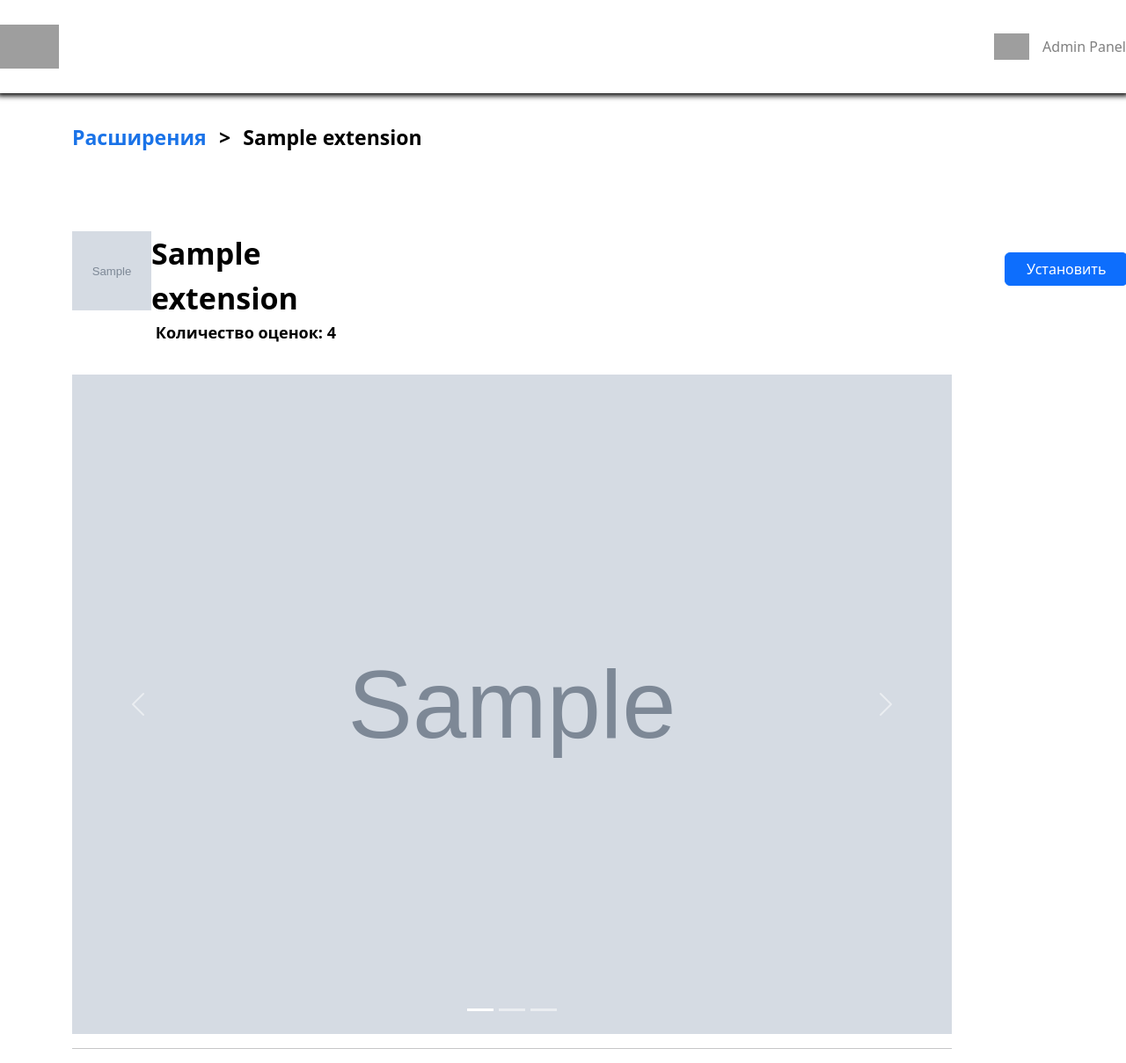
After one commit to LeonidDavidchuk/GoogleChromeExtentionsSite, a Node server app: page /extension/600000000000000000000001 in a window 1280 px wide. The commit adds this page. Shown: the whole page at 88% size. Run offline with Node 20, Linux system fonts and the light colour scheme; tables that the repository leaves empty hold one stand-in row (values such as "Sample post"); grey boxes marked "Sample" are stand-in pictures; some libraries are stand-ins or nearby versions; grey boxes are pictures that could not be loaded.

Commit message:
UPD
Added a click on a card with goods and displaying information about the product. Added validation to the admin panel.

```diff
--- a/package.json
+++ b/package.json
@@ -28,7 +28,7 @@
     "express-handlebars": "^6.0.6",
     "express-validator": "^6.14.2",
     "jsonwebtoken": "^8.5.1",
-    "mongoose": "^6.4.0"
+    "mongoose": "^6.4.1"
   },
   "devDependencies": {
     "concurrently": "^7.2.2",
--- a/public/style.css
+++ b/public/style.css
@@ -109,3 +109,35 @@ hr
     width: 100%;
     height: 100%;
 }
+.textup
+{
+    font-weight: bold;
+    font-size: 23px;
+    color: #1A73E8;
+}
+.img_logo_cards
+{
+    margin-top: 8%;
+    width: 90px;
+    height: 90px;
+}
+.name_in_cards
+{
+    margin-top: 8%;
+    margin-right:77%;
+    font-size: 34px;
+    color: black;
+}
+.rate_in_cards
+{
+    margin-top: 15%;
+    margin-left: 8.5%;
+    font-weight: bold;
+    font-size: 18px;
+}
+.btn-primary
+{
+    margin-left: 95%;
+    margin-top: -200px;
+    width: 140px;
+}
--- a/routes/home.js
+++ b/routes/home.js
@@ -20,14 +20,29 @@ router.post('/createproduct',async(req, res)=>{
     {
         Name: req.body.Name,
         Price: req.body.Price,
+        Description: req.body.Description,
         Image: req.body.Image,
+        Image_Logo: req.body.Image_Logo,
+        Image_Description1: req.body.Image_Description1,
+        Image_Description2: req.body.Image_Description2,
+        Image_Description3: req.body.Image_Description3,
         Rate: req.body.Rate
     })
     await extension.save()
     res.redirect('/')
 })
 
+router.get('/extension/:extensionid', async (req, res) => {
+    var extension = await Extension.findById(req.params.extensionid).lean()
 
+    console.log(extension)
+
+    res.render('extension', {
+        title: extension.Title,
+        IsLogin: true,
+        extension
+    })
+})
 
 
 
--- /dev/null
+++ b/views/extension.hbs
@@ -0,0 +1,57 @@
+<div>
+ <link rel="stylesheet" href="https://cdnjs.cloudflare.com/ajax/libs/font-awesome/4.7.0/css/font-awesome.min.css">
+<div style="margin-top: 3%;">
+<a href="/" class="textup" style="text-decoration: none">Расширения </a>&nbsp; <a class="textup" style="text-decoration: none; color: black;">   >  </a>&nbsp; <a class="textup" style="color: black; text-decoration: none">{{extension.Name}}</a>
+</div>
+
+<div style="display: flex; justify-content:space-between; object-fit: fill; ">
+<img class="img_logo_cards" src="{{extension.Image_Logo}}" alt="img_logo_cards">
+<a class="textup name_in_cards" style="text-decoration: none"> {{extension.Name}}</a>
+</div>
+<a class="rate_in_cards" style="text-decoration: none; color: black;">Количество оценок:  {{extension.Rate}}   </a>
+<button type="button" class="btn btn-primary">Установить</button>
+
+    <div class="carousel2">
+        <script src="https://cdn.jsdelivr.net/npm/bootstrap@5.2.0-beta1/dist/js/bootstrap.bundle.min.js"></script>
+        <div class="div3">
+            <div id="carouselExampleIndicators" class="carousel slide" data-bs-ride="true">
+                <div class="carousel-indicators">
+                    <button type="button" data-bs-target="#carouselExampleIndicators" data-bs-slide-to="0"
+                        class="active" aria-current="true" aria-label="Slide 1"></button>
+                    <button type="button" data-bs-target="#carouselExampleIndicators" data-bs-slide-to="1"
+                        aria-label="Slide 2"></button>
+                    <button type="button" data-bs-target="#carouselExampleIndicators" data-bs-slide-to="2"
+                        aria-label="Slide 3"></button>
+                </div>
+                <div class="carousel-inner">
+                    <div class="carousel-item active">
+                        <img src="{{extension.Image_Description1}}"
+                            class="d-block w-100" alt="...">
+                    </div>
+                    <div class="carousel-item">
+                        <img src="{{extension.Image_Description2}}"
+                            class="d-block w-100" alt="...">
+                    </div>
+                    <div class="carousel-item">
+                        <img src="{{extension.Image_Description3}}"
+                            class="d-block w-100" alt="...">
+                    </div>
+                </div>
+                <button class="carousel-control-prev" type="button" data-bs-target="#carouselExampleIndicators"
+                    data-bs-slide="prev">
+                    <span class="carousel-control-prev-icon" aria-hidden="true"></span>
+                    <span class="visually-hidden">Previous</span>
+                </button>
+                <button class="carousel-control-next" type="button" data-bs-target="#carouselExampleIndicators"
+                    data-bs-slide="next">
+                    <span class="carousel-control-next-icon" aria-hidden="true"></span>
+                    <span class="visually-hidden">Next</span>
+                </button>
+            </div>
+        </div>
+        <hr style="width: 1000px;">
+    </div>
+
+
+
+</div>
--- a/views/index.hbs
+++ b/views/index.hbs
@@ -113,7 +113,9 @@
 
     {{#if extensions.length}}
 {{#each extensions}}
-    <div class="cards">
+
+
+    <div onClick="window.open('/extension/{{_id}}','_blank');" class="cards">
         <div class="image_cards">
         <img class ="image_cards2" src="{{Image}}">
         </div>
@@ -130,7 +132,7 @@
     </div>
 {{/each}}
 {{else}}
-<h3> No Extensions </h3>
+<h3> На сайте нет расширений </h3>
 {{/if}}
 </div>
 </div>
--- a/views/partials/head.hbs
+++ b/views/partials/head.hbs
@@ -4,7 +4,7 @@
     <meta charset="UTF-8">
     <meta http-equiv="X-UA-Compatible" content="IE=edge">
     <meta name="viewport" content="width=device-width, initial-scale=1.0">
-    <link rel="stylesheet" type="text/css" href="style.css">
+    <link rel="stylesheet" type="text/css" href="/style.css">
     <link rel="stylesheet" href="https://cdn.jsdelivr.net/npm/bootstrap@5.2.0-beta1/dist/css/bootstrap.min.css">
     <link rel="stylesheet" href="https://cdn.jsdelivr.net/npm/bootstrap@5.2.0-beta1/dist/js/bootstrap.bundle.min.js">
 
```
Also changed, not shown: models/Extension.js (+9 -4 lines), views/admin.hbs (+16 -4 lines), 3 other files.
